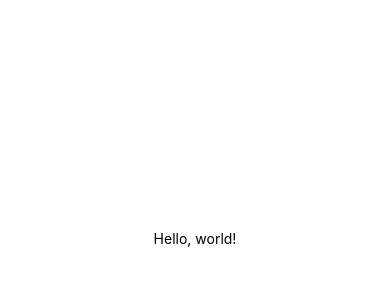
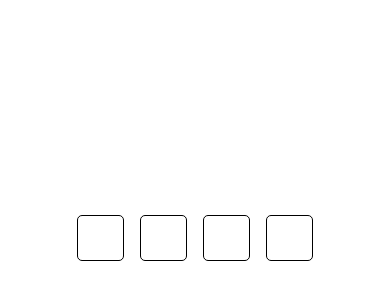
Before and after one commit to bilgekurtt/Staj-Projesi, a React Native app: screen /Lock in a window 390 px wide. Shown: the part 184-484 px from the top of the page. Built offline with nearby package versions, Linux system fonts and the light colour scheme.

Commit message:
api baglantisi yapildi

```diff
--- a/App.tsx
+++ b/App.tsx
@@ -1,15 +1,7 @@
-import { Text, View } from 'react-native';
+import React from 'react';
+import RootNavigator from "./src/navigation/RootNavigator";
 
-const HelloWorldApp = () => {
-    return (
-        <View
-            style={{
-                flex: 1,
-                justifyContent: 'center',
-                alignItems: 'center',
-            }}>
-            <Text>Hello, world!</Text>
-        </View>
-    );
-};
-export default HelloWorldApp;
+export default function App() {
+
+    return <RootNavigator />;
+}
--- /dev/null
+++ b/src/api/axios.ts
@@ -0,0 +1,55 @@
+import axios from 'axios';
+import { getToken } from "../services/tokenService";
+
+var api = axios.create({
+    baseURL: "https://aok.erpstok.com",
+    headers: {
+        "Content-Type": "application/json"
+    },
+});
+
+//runs auto before every request, gets token and attaches header
+api.interceptors.request.use((config) => {
+    const token = getToken();
+    if (token) {
+        config.headers.Authorization = `Bearer ${token}`;
+    }
+
+    return config;
+});
+
+//Login endpoint methods
+
+export async function login(password: string) {
+
+    const response = await api.post("/api/login", {
+        email: "demo@example.com",
+        password
+    });
+
+    return response.data;
+}
+
+//User endpoint methods
+
+export async function getUsers(page=1) {
+
+    const response = await api.get("/api/users", {
+        params: {
+            page,
+            limit: 20
+        },
+    });
+
+    return response.data;
+}
+
+//Tags endpoint methods
+
+export async function getTags() {
+
+    const response = await api.get("/api/tags", {
+    });
+
+    return response.data;
+}
--- /dev/null
+++ b/src/navigation/RootNavigator.tsx
@@ -0,0 +1,34 @@
+import React, { useState } from 'react';
+import { NavigationContainer } from '@react-navigation/native';
+import { createNativeStackNavigator } from '@react-navigation/native-stack';
+
+import LockScreen from "../screens/LockScreen";
+import HomeScreen from "../screens/HomeScreen";
+
+const Stack = createNativeStackNavigator();
+
+export default function RootNavigator() {
+
+    const [unlocked, setUnlocked] = useState(false);
+
+    return (
+        <NavigationContainer>
+            <Stack.Navigator screenOptions={{ headerShown: false }} >
+                {!unlocked ? (
+                    <Stack.Screen name="Lock">
+                        {() => (
+
+                            //create a func and send it to lockscreen
+                            <LockScreen onUnlock={() => setUnlocked(true)}/>
+                        )}
+                    </Stack.Screen>
+                ) : (
+                        <Stack.Screen
+                            name="Home"
+                            component={HomeScreen}
+                        />
+                )}
+            </Stack.Navigator>
+        </NavigationContainer>
+    );
+}
--- /dev/null
+++ b/src/screens/HomeScreen.tsx
@@ -0,0 +1,84 @@
+import React, { useEffect, useState} from 'react';
+import { View, Text, FlatList } from 'react-native';
+import { getUsers, getTags } from "../api/axios";
+
+
+export default function HomeScreen() {
+
+    const [users, setUsers] = useState<any[]>([]);
+    const [tags, setTags] = useState([]);
+    const [page, setPage] = useState(1);
+    const [loading, setLoading] = useState(false);
+    const [hasMore, setHasMore] = useState(true);
+
+    async function loadUsers(pageNumber : number) {
+
+        if (loading || !hasMore) return;
+
+        setLoading(true);
+
+        try {
+            const response = await getUsers(pageNumber);
+
+            setUsers(previous => [
+                ...previous,
+                ...response.data
+            ]);
+
+            setPage(pageNumber);
+
+            if (pageNumber >= response.pagination.totalPages) {
+                setHasMore(false);
+            }
+        } finally {
+            setLoading(false);
+        }
+    }
+
+    async function loadTags(pageNumber: number) {
+
+        if (loading || !hasMore) return;
+
+        setLoading(true);
+
+        try {
+            const response = await getTags(pageNumber);
+
+            setTags(previous => [
+                ...previous,
+                ...response.data
+            ]);
+
+            setPage(pageNumber);
+
+            if (pageNumber >= response.pagination.totalPages) {
+                setHasMore(false);
+            }
+        } finally {
+            setLoading(false);
+        }
+    }
+
+    useEffect(() => {
+        loadUsers(1);
+        loadTags(1);
+    }, []);
+
+    return (
+        <FlatList
+            data={users}
+            keyExtractor={(item) => item._id}
+            renderItem={({ item }) => (
+                <View>
+                    <Text>{item.name} {item.lastname}</Text>
+                    <Text>{item.email}</Text>
+                    <Text>{item.description}</Text>
+                    <Text>{item.tags.map((tag:any) => tag.name).join(", ")}</Text>
+                </View>
+            )}
+            onEndReached={() => { console.log("onEndReached"); loadUsers(page + 1); }}
+            onEndReachedThreshold={0.5}
+        />
+    );
+
+}
--- /dev/null
+++ b/src/screens/LockScreen.tsx
@@ -0,0 +1,129 @@
+import React, { useState, useRef } from 'react';
+import { View, Text, TextInput, StyleSheet, SafeAreaView } from 'react-native';
+import { login } from '../api/axios';
+import { setToken } from '../services/tokenService';
+
+interface PinInputProps {
+    onUnlock: () => void;
+}
+
+const LockScreen = ({ onUnlock }: PinInputProps) => {
+
+    const [pin, setPin] = useState<string[]>(['', '', '', '']);
+    const [message, setMessage] = useState<string>('');
+
+    //this array will contain either a TextInput ref or a null value
+    const inputsRef = useRef<(TextInput | null)[]>([]);
+
+    const verifyPin = async (currentPinArray: string[]) => {
+
+        const fullPin = currentPinArray.join('');
+
+        if (fullPin.length === 4) {
+            try {
+                const response = await login(fullPin);
+                setToken(response.token);
+                onUnlock();
+            } catch {
+                setMessage("Yanlış şifre. Tekrar Deneyin!");
+                resetPin();
+            }
+        }
+    };
+
+    const resetPin = () => {
+        setPin(['', '', '', '']);
+        inputsRef.current[0]?.focus();
+    };
+
+    const handleTextChange = (text: string, index: number) => {
+
+        //make a copy of the state array bc we cant play with the state array
+        const newPin = [...pin];
+        newPin[index] = text;
+        //update the state, ui updates to display the number
+        setPin(newPin);
+
+        if (text && index < 3) {
+            inputsRef.current[index + 1]?.focus();
+        }
+
+        verifyPin(newPin);
+    };
+
+    const handleKeyPress = (index: number) => {
+
+        if (!pin[index] && index > 0) {
+            inputsRef.current[index - 1]?.focus();
+
+        }
+    };
+
+    return (
+        <SafeAreaView style={styles.container}>
+            <View style={styles.pinContainer}>
+                {pin.map((digit, index) => (        //for each item in the array, output a seperate TextInput component
+                    <TextInput
+                        key={index}
+                        style={styles.pinBox}
+                        maxLength={1}
+                        keyboardType="numeric"
+                        value={digit}
+
+                        //an event listener that triggers the moment the user types with custom handling
+                        onChangeText={(text) => handleTextChange(text, index)}
+
+                        //event listener that triggers when any key is pressed
+                        onKeyPress={(e) => {
+                            if (e.nativeEvent.key === 'Backspace' && !pin[index]) {
+                                handleKeyPress(index);
+                            }
+                        }}
+
+                        //callback ref to handle all 4 digits at the same time
+                        ref={(el) => { inputsRef.current[index] = el; }}
+                    />
+                ))}
+            </View>
+
+            {message ? <Text style={styles.messageText}>{message}</Text> : null}
+        </SafeAreaView>
+    );
+};
+
+//aesthetics
+const styles = StyleSheet.create({
+    container: {
+        flex: 1,
+        justifyContent: 'center',
+        alignItems: 'center',
+        backgroundColor:'white'
+    },
+    pinContainer: {
+        flexDirection: 'row',
+        justifyContent: 'center',
+        alignItems: 'center',
+        marginBottom: 40,
+        marginTop: 40
+    },
+    pinBox: {
+        borderWidth: 1,
+        borderColor: 'black',
+        width: 47,
+        height: 46,
+        margin: 8,
+        textAlign: 'center',
+        fontSize: 20,
+        borderRadius: 5,
+        borderStyle: 'solid',
+        padding: 5,
+    },
+    messageText: {
+        marginTop: 30,
+        fontSize: 18,
+        fontWeight: '600',
+        color: '#333',
+    }
+});
+
+export default LockScreen;
--- /dev/null
+++ b/src/services/tokenService.ts
@@ -0,0 +1,15 @@
+//holds the token, if login succeeds setToken(response.token);
+
+let token = "";
+
+export function setToken(newToken: string) {
+    token = newToken;
+}
+
+export function getToken() {
+    return token;
+}
+
+export function clearToken() {
+    token = "";
+}
```
Also changed, not shown: package.json (+9 -2 lines), app.json (line endings or trailing spaces), src/navigation/AppNavigator.tsx (added), src/navigation/AuthNavigator.tsx (added), 1 other file (tests, documents, lock files or other folders).
